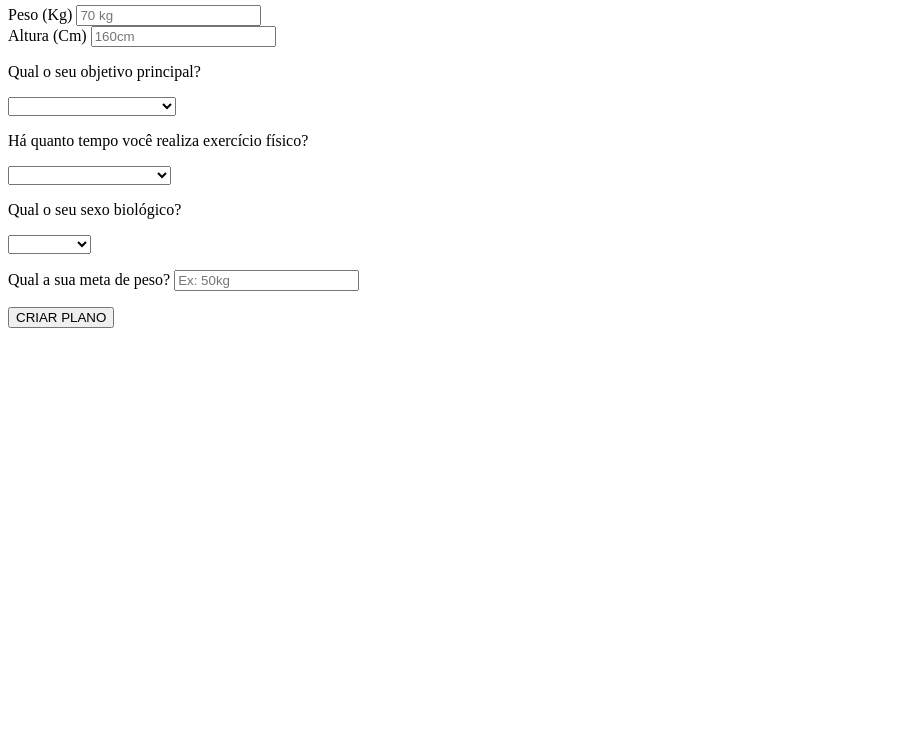
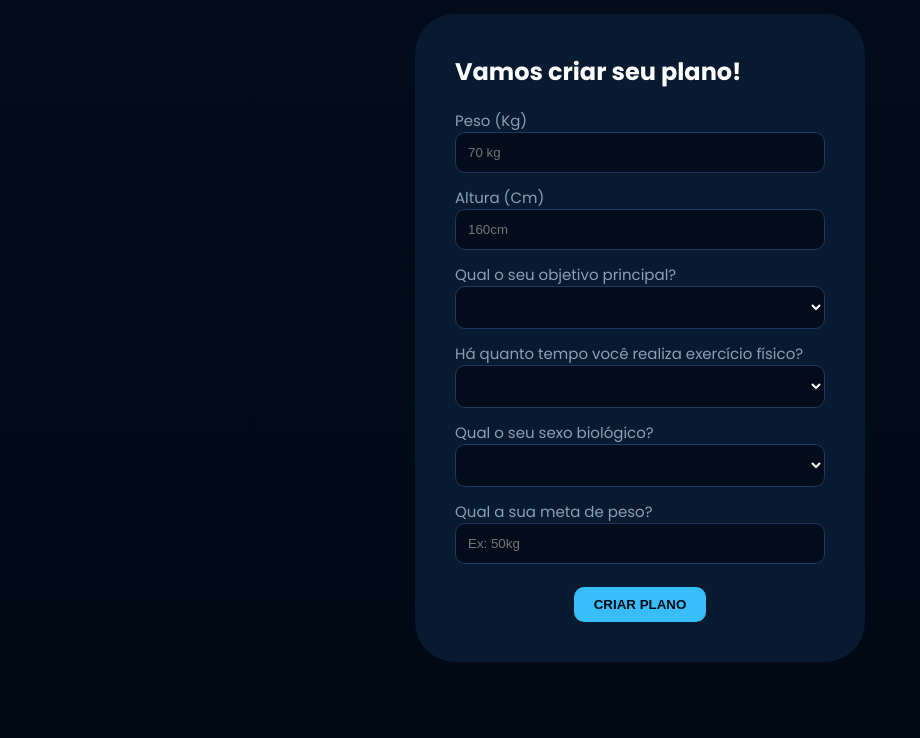
Before and after one commit to marianneoliveirxr/projeto-individual, a website: page public/plano.html in a window 1280 px wide. Shown: the part 62-800 px from the top of the page, without its empty margins (0-920 px from the left). Drawn offline with Linux system fonts and the light colour scheme; a web font is replaced by a local one.

Commit message:
Add: CSS Style telas de formulários

```diff
--- a/public/css/cadastro.css
+++ b/public/css/formulario.css
@@ -81,6 +81,15 @@ body {
     color: #fff;
 }
 
+.option{
+    width: 100%;
+    padding: 12px;
+    border-radius: 10px;
+    border: 1px solid #1e3a5f;
+    background: #020C1B;
+    color: #fff;
+}
+
 .erro{
     color: red;
     font-size: 12px;
--- a/public/css/login.css
+++ /dev/null
@@ -1,111 +0,0 @@
-@import url('https://fonts.googleapis.com/css2?family=Inter:ital,opsz,wght@0,14..32,100..900;1,14..32,100..900&family=Playfair+Display:ital,wght@0,400..900;1,400..900&family=Poppins:ital,wght@0,100;0,200;0,300;0,400;0,500;0,600;0,700;0,800;0,900;1,100;1,200;1,300;1,400;1,500;1,600;1,700;1,800;1,900&display=swap');
-
-* {
-    margin: 0;
-    padding: 0;
-    box-sizing: border-box;
-}
-
-body {
-    font-family: 'Poppins', sans-serif;
-    background: linear-gradient(180deg, #020c1b, #000814);
-    color: #fff;
-}
-
-.login{
-    height: 100vh;
-    display: flex;
-    align-items: center;
-    justify-content: center;
-}
-
-.container{
-   background-color: #071a2f;
-   width: 450px;
-   padding: 40px;
-   border-radius: 40px;
-}
-
-.card{
-    display: flex;
-    flex-direction: column;
-    align-items: center;
-    justify-content: space-between;
-    margin-bottom: 20px;
-    width: 100%;
-    min-height: 290px;
-    margin-top: 20px;
-}
-
-.logo{
-    display: flex;
-    flex-direction: column;
-    align-items: center;
-}
-
-.logo img{
-    width: 200px;
-    margin-right: 18px;
-}
-
-.logo p{
-    font-size: 12px;
-    color: #8aa0b8;
-}
-
-.formulario{
-    display: flex;
-    flex-direction: column;
-    width: 100%;
-    margin-top: 20px;
-    gap: 10px;
-}
-
-.campo{
-    width: 100%;
-
-}
-
-.campo span{
-    font-size: 15px;
-    color: #8aa0b8;
-    display: block;
-}
-
-.campo input{
-    width: 100%;
-    padding: 12px;
-    border-radius: 10px;
-    border: 1px solid #1e3a5f;
-    background: #020C1B;
-    color: #fff;
-}
-
-.erro{
-    color: red;
-    font-size: 12px;
-    margin-top: 3px;
-}
-
-.botao{
-    display: flex;
-    align-self: center;
-    padding: 10px 20px;
-    border-radius: 10px;
-    background-color: #38bdf8;
-    color: #000814;
-    font-weight: 800;
-    margin-top: 20px;
-    border: none;
-    cursor: pointer;
-}
-
-.rodape-formulario{
-    text-align: center;
-    font-size: 14px;
-}
-
-.rodape-formulario a{
-    text-decoration: none;
-    color: #38bdf8;
-}
--- a/public/plano.html
+++ b/public/plano.html
@@ -5,30 +5,30 @@
     <meta name="viewport" content="width=device-width, initial-scale=1.0" />
     <title>FitMatch | Criar Plano</title>
 
-    <link rel="stylesheet" href="css/plano.css">
+    <link rel="stylesheet" href="css/formulario.css">
   </head>
   <body>
-    <div class="plano">
+    <div class="login">
       <div class="container">
-        <div class="card card-plano">
-          <h2>Criar plano</h2>
+        <div class="card">
+          <h2>Vamos criar seu plano!</h2>
 
           <div class="formulario">
 
             <div class="campo">
               <span>Peso (Kg)</span>
               <input id="ipt_peso" type="number" placeholder="70 kg" />
-              <div id="erroPeso"></div>
+              <div id="erroPeso" class="erro"></div>
             </div>
 
             <div class="campo">
               <span>Altura (Cm)</span>
               <input id="ipt_altura" type="number" placeholder="160cm" />
-              <div id="erroAltura"></div>
+              <div id="erroAltura" class="erro"></div>
             </div>
 
             <div class="campo">
-              <p class="titulo-campo">Qual o seu objetivo principal?</p>
+              <span>Qual o seu objetivo principal?</span>
               <select class="option" id="objetivo">
                 <option value=""></option>
                 <option value="emagrecer">Emagrecer</option>
@@ -38,9 +38,9 @@
             </div>
 
             <div class="campo">
-              <p class="titulo-campo">
+              <span>
                 Há quanto tempo você realiza exercício físico?
-              </p>
+              </span>
               <select class="option" id="tempo">
                 <option value=""></option>
                 <option value="iniciante">Menos de 6 meses</option>
@@ -51,7 +51,7 @@
             </div>
 
             <div class="campo">
-              <p class="titulo-campo">Qual o seu sexo biológico?</p>
+              <span>Qual o seu sexo biológico?</span>
               <select class="option" id="sexo">
                 <option value=""></option>
                 <option value="feminino">Feminino</option>
@@ -61,7 +61,7 @@
             </div>
 
             <div class="campo">
-              <label for="meta">Qual a sua meta de peso?</label>
+              <span>Qual a sua meta de peso?</span>
               <input id="ipt_meta" type="number" placeholder="Ex: 50kg" />
               <p id="erroMeta" class="erro"></p>
             </div>
```
Also changed, not shown: public/cadastro.html (+1 -1 lines), public/login.html (+1 -1 lines), public/css/plano.css (deleted).
